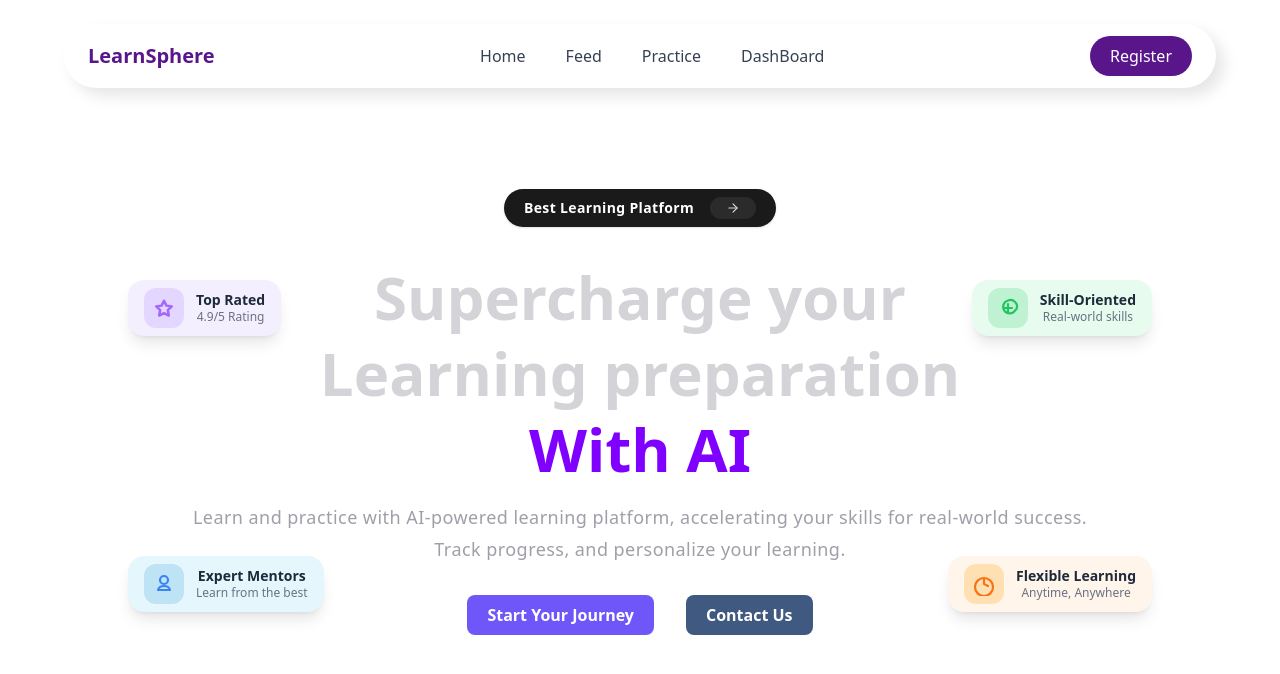
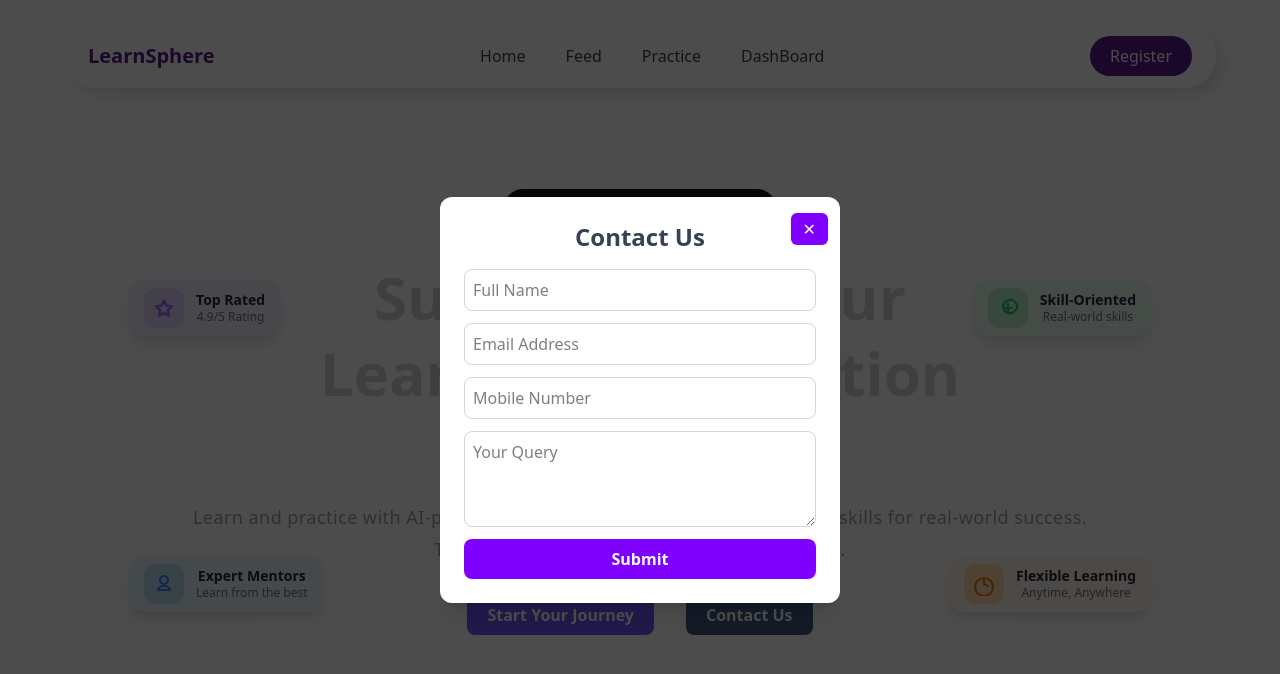
Before and after one commit to Rupam-Mondal/LearnSphere, a React (Vite) app in the folder LearnSphereFrontend/: page / in a window 1280 px wide. Both pictures are taken after a click on the element "Contact Us". Shown: the top 674 px of the page. Built offline with nearby package versions, Linux system fonts and the light colour scheme.

Commit message:
added the form for contact us

```diff
--- a/LearnSphereFrontend/src/Components/Landing/Float.css
+++ b/LearnSphereFrontend/src/Components/Landing/Float.css
@@ -11,3 +11,11 @@
 .float-animation {
   animation: float 3s ease-in-out infinite;
 }
+@keyframes fadeIn {
+  from { opacity: 0; transform: scale(0.95); }
+  to { opacity: 1; transform: scale(1); }
+}
+
+.animate-fadeIn {
+  animation: fadeIn 0.3s ease-out;
+}
--- a/LearnSphereFrontend/src/Components/Landing/Landingsection.jsx
+++ b/LearnSphereFrontend/src/Components/Landing/Landingsection.jsx
@@ -1,11 +1,48 @@
 import "./Float.css";
-
+import { useState } from "react";
 function LandingSection() {
   const content = ["Supercharge your", "Learning preparation", "With AI"];
   const subcontent = [
     "Learn and practice with AI-powered learning platform, accelerating your skills for real-world success.",
     "Track progress, and personalize your learning.",
   ];
+  const [showForm, setShowForm] = useState(false);
+  const [result, setResult] = useState("");
+  const [loading, setLoading] = useState(false);
+
+  const onSubmit = async (event) => {
+    event.preventDefault();
+    setLoading(true);
+    setResult("");
+    const formData = new FormData(event.target);
+    formData.append("access_key", import.meta.env.VITE_EMAIL_API_KEY);
+
+    try {
+      const response = await fetch("https://api.web3forms.com/submit", {
+        method: "POST",
+        body: formData,
+      });
+
+      const data = await response.json();
+
+      if (data.success) {
+        setResult("✅ Message Sent Successfully");
+        event.target.reset();
+
+        setTimeout(() => {
+          setShowForm(false);
+          setResult("");
+        }, 2000);
+      } else {
+        setResult("❌ Error Sending Message");
+      }
+    } catch (err) {
+      setResult("❌ Network Error");
+    } finally {
+      setLoading(false);
+    }
+
+  };
 
   return (
     <div className="w-full relative flex flex-col justify-center items-center text-center mt-10 px-4 max-w-screen-xl mx-auto">
@@ -14,9 +51,8 @@ function LandingSection() {
         {content.map((line, index) => (
           <h1
             key={index}
-            className={`text-3xl md:text-6xl font-bold ${
-              index === 2 ? "text-[#7F00FF]" : "text-zinc-300"
-            }`}
+            className={`text-3xl md:text-6xl font-bold ${index === 2 ? "text-[#7F00FF]" : "text-zinc-300"
+              }`}
           >
             {line}
           </h1>
@@ -39,7 +75,7 @@ function LandingSection() {
         <div className="py-2 px-5 font-semibold cursor-pointer text-white bg-[#6E56F9] rounded-lg">
           Start Your Journey
         </div>
-        <div className="bg-[#405980] font-semibold cursor-pointer py-2 px-5 text-white rounded-lg">
+        <div className="bg-[#405980] font-semibold cursor-pointer py-2 px-5 text-white rounded-lg" onClick={() => setShowForm(true)}>
           Contact Us
         </div>
       </div>
@@ -148,6 +184,85 @@ function LandingSection() {
           </div>
         </div>
       </div>
+      {/* Contact Form Modal */}
+      {showForm && (
+        <div className="fixed inset-0 bg-black/70 flex items-center justify-center z-50 animate-fadeIn">
+          <div className="bg-white rounded-xl shadow-xl w- sm:w-[400px] p-6 relative">
+            <button
+              className="absolute top-4 right-3 hover:text-gray-700 bg-[#7F00FF] text-white rounded-md px-3 py-1"
+              onClick={() => {
+                setShowForm(false);
+                setResult("");
+              }}
+            >
+              ✕
+            </button>
+
+            <h2 className="text-2xl font-semibold mb-4 text-center text-gray-700">
+              Contact Us
+            </h2>
+
+            <form onSubmit={onSubmit} className="flex flex-col gap-3" onKeyDown={(e) => {
+              if (e.key === "Enter") e.target.form.requestSubmit();
+            }}>
+              <input
+                type="text"
+                name="name"
+                placeholder="Full Name"
+                required
+                className="border border-gray-300 rounded-lg p-2 focus:outline-none focus:ring-2 focus:ring-[#7F00FF]"
+              />
+              <input
+                type="email"
+                name="email"
+                placeholder="Email Address"
+                required
+                className="border border-gray-300 rounded-lg p-2 focus:outline-none focus:ring-2 focus:ring-[#7F00FF]"
+              />
+              <input
+                type="tel"
+                name="mobile"
+                placeholder="Mobile Number"
+                required
+                className="border border-gray-300 rounded-lg p-2 focus:outline-none focus:ring-2 focus:ring-[#7F00FF]"
+              />
+              <textarea
+                name="message"
+                placeholder="Your Query"
+                required
+                className="border border-gray-300 rounded-lg p-2 h-24 focus:outline-none focus:ring-2 focus:ring-[#7F00FF]"
+              ></textarea>
+              <button
+                type="submit"
+                disabled={loading}
+                className={`flex justify-center items-center gap-2 bg-[#7F00FF] text-white py-2 rounded-lg font-semibold transition ${
+                  loading ? "opacity-70 cursor-not-allowed" : "hover:bg-[#6e00e0]"
+                }`}
+              >
+                {loading ? (
+                  <>
+                    <span className="loader border-2 border-t-transparent border-white rounded-full w-4 h-4 animate-spin"></span>
+                    Sending...
+                  </>
+                ) : (
+                  "Submit"
+                )}
+              </button>
+
+              {result && (
+                <p
+                  className={`text-center text-sm font-medium ${result.includes("Success")
+                      ? "text-green-600"
+                      : "text-red-600"
+                    }`}
+                >
+                  {result}
+                </p>
+              )}
+            </form>
+          </div>
+        </div>
+      )}
     </div>
   );
 }
```
Also changed, not shown: 1 other file (tests, documents, lock files or other folders).
